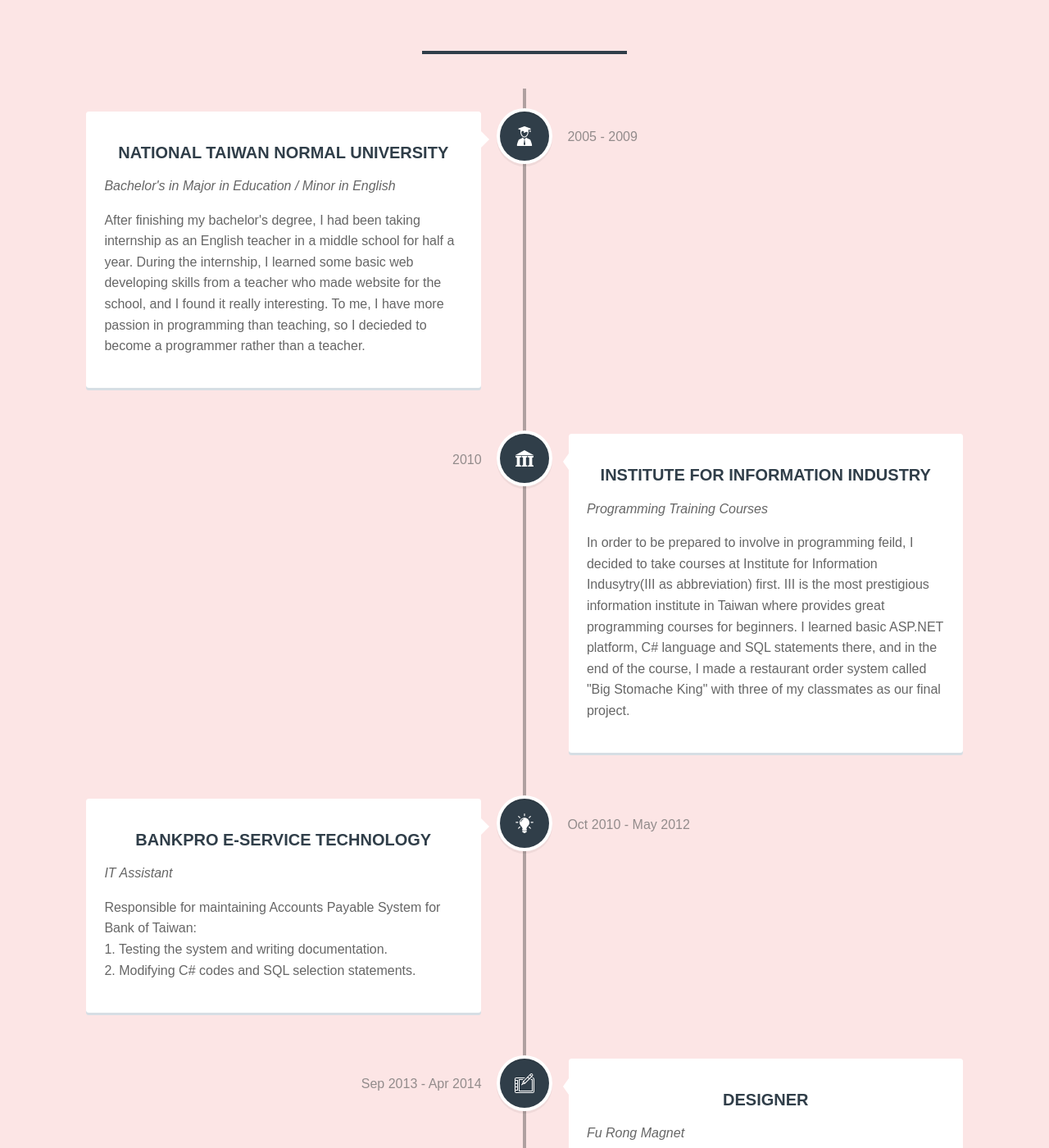
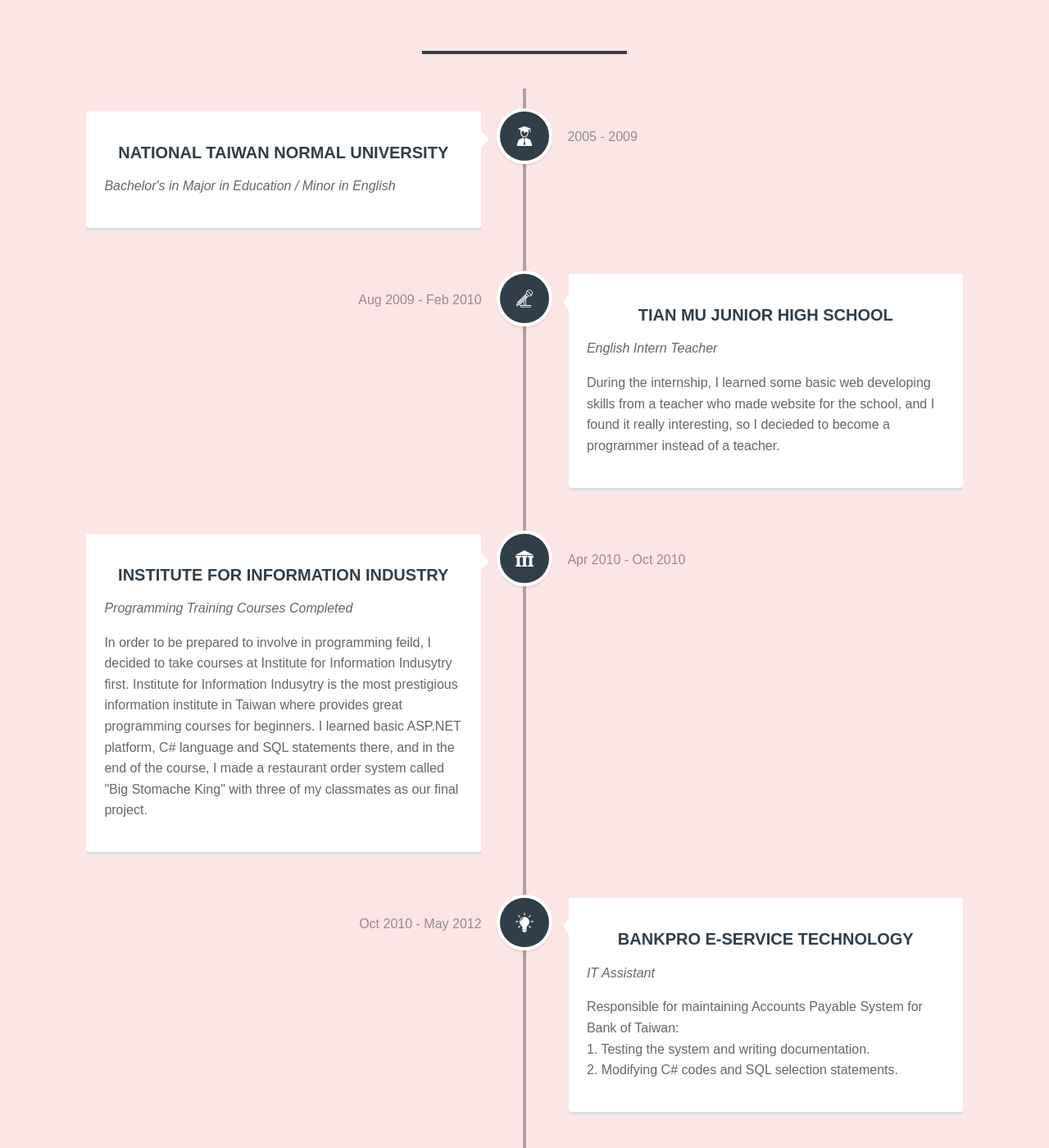
Before and after one commit to deniseho/Portfolio, a Jekyll site: the page built from index.html, in a window 1280 px wide and 1400 px high, scrolled down 1227 px. Shown: the whole window at 82% size. Built offline with Jekyll 4.4.1, drawn with Linux system fonts in a browser that asks for light colours; nearby versions of some CDN libraries; Markdown is read by kramdown in place of the engine named in the settings.

Commit message:
add_internship

```diff
--- a/_includes/history.html
+++ b/_includes/history.html
@@ -11,12 +11,20 @@
       <div class="cd-timeline-content">
         <h2 class="story-heading">National Taiwan Normal University</h2>
         <P class="position">Bachelor's in Major in Education / Minor in English</P>
-        <p>After finishing my bachelor's degree, I had been taking internship as an English teacher in
-          a middle school for half a year. During the internship, I learned some basic web developing skills
-          from a teacher who made website for the school, and I found it really interesting. To me, I have more
-          passion in programming than teaching, so I decieded to become a programmer rather than a teacher.
+        <span class="cd-date">2005 - 2009</span></div>
+    </div>
+
+    <!-- ======================= 實習 ======================= -->
+    <div class="cd-timeline-block">
+      <div class="cd-timeline-img"><img src="../assets/img/internship.svg" alt="College" /></div>
+      <div class="cd-timeline-content">
+        <h2 class="story-heading">Tian Mu Junior High School</h2>
+        <P class="position">English Intern Teacher</P>
+        <p>During the internship, I learned some basic web developing skills from a teacher who
+          made website for the school, and I found it really interesting, so I decieded to become
+          a programmer instead of a teacher.
         </p>
-        <span class="cd-date">2005 - 2009</span></div>
+        <span class="cd-date">Aug 2009 - Feb 2010</span></div>
     </div>
 
     <!-- ======================= 資策會 ======================= -->
@@ -24,14 +32,14 @@
       <div class="cd-timeline-img"><img src="../assets/img/iii.svg" alt="iii" /></div>
       <div class="cd-timeline-content">
         <h2 class="story-heading">Institute for Information Industry</h2>
-        <P class="position">Programming Training Courses</P>
+        <P class="position">Programming Training Courses Completed</P>
         <p>In order to be prepared to involve in programming feild, I decided to take courses at
-          Institute for Information Indusytry(III as abbreviation) first. III is the most prestigious
-          information institute in Taiwan where provides great programming courses for beginners.
+          Institute for Information Indusytry first. Institute for Information Indusytry is the most
+          prestigious information institute in Taiwan where provides great programming courses for beginners.
           I learned basic ASP.NET platform, C# language and SQL statements there, and in the end of the
           course, I made a restaurant order system called "Big Stomache King" with three of my classmates
           as our final project.</p>
-        <span class="cd-date">2010</span></div>
+        <span class="cd-date">Apr 2010 - Oct 2010</span></div>
     </div>
 
     <!-- ======================= 金財通 ======================= -->
```
Also changed, not shown: assets/img/internship.svg (added), 1 other file.
